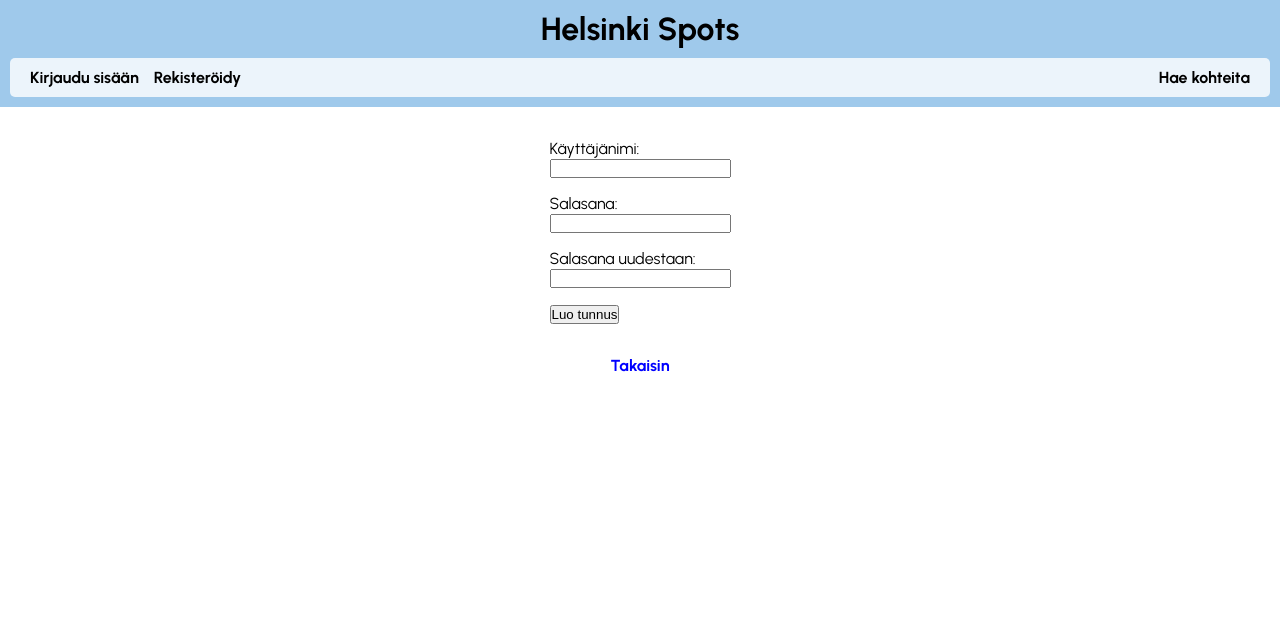
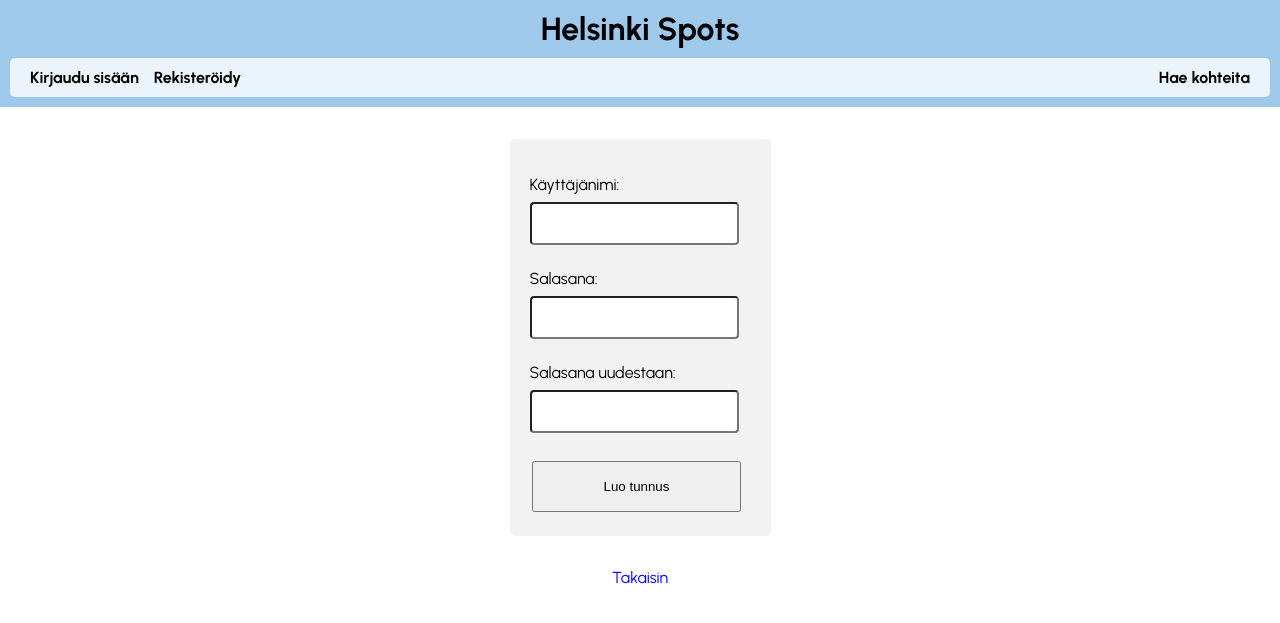
Before and after one commit to vilperi/helsinki-spots, a Flask app: page /register in a window 1280 px wide. Shown: the top 623 px of the page. Run offline with Flask 3, Linux system fonts and the light colour scheme.

Commit message:
style: Improve styling

```diff
--- a/app.py
+++ b/app.py
@@ -286,7 +286,7 @@ def update_spot():
         users.wrong_coords(user_id)
         errors["lat"] = "Pohjoiskoordinaatti on virheellinen"
     if not 360828 < lon < 410820:
-        users.wrong_coords()
+        users.wrong_coords(user_id)
         errors["lon"] = "Itäkoordinaatti on virheellinen"
     if len(name) > 50 or len(description) > 1000:
         abort(403)
--- a/static/main.css
+++ b/static/main.css
@@ -73,7 +73,6 @@ header {
 a {
   text-decoration: none;
   color: blue;
-  font-weight: bold;
 }
 
 a:hover {
@@ -119,8 +118,10 @@ main h1, h2 {
 }
 
 .image-container {
+  display: grid;
+  grid-template-columns: 1fr 1fr;
+  gap: 1em;
   margin: auto;
-  max-width: 50em;
 }
 
 .image-container img {
@@ -159,7 +160,7 @@ li {
   border-width: 1px;
   border-style: solid;
   width: 40em;
-  padding: 3px;
+  padding: 3px 10px;
   word-wrap: break-word;
   overflow-wrap: break-word;
 }
@@ -172,7 +173,7 @@ li {
   border-width: 1px;
   border-style: solid;
   width: 40em;
-  padding: 3px;
+  padding: 3px 10px;
   word-wrap: break-word;
   overflow-wrap: break-word;
 }
@@ -270,3 +271,29 @@ li {
 #new-comment {
   margin-top: 3em;
 }
+
+.username-password {
+  border-radius: 5px;
+  background-color: #f2f2f2;
+  padding: 20px;
+}
+
+.username-password input[type=text], .username-password input[type=password] {
+  width: 95%;
+  padding: 12px 20px;
+  margin: 8px 0;
+  box-sizing: border-box;
+  border-radius: 4px;
+}
+
+.username-password input[type=submit] {
+  padding: 16px 32px;
+  margin: 4px 2px;
+  width: 95%;
+  cursor: pointer;
+}
+
+#spot-container {
+  max-width: 50em;
+  text-align: center;
+}
--- a/templates/layout.html
+++ b/templates/layout.html
@@ -34,7 +34,6 @@
     </div>
   </header>
 
-  <main>
   {% with messages = get_flashed_messages(with_categories=true) %}
     {% if messages %}
       {% for category, message in messages %}
@@ -42,6 +41,8 @@
       {% endfor %}
     {% endif %}
   {% endwith %}
+
+  <main>
     {% block content %}{% endblock %}
     {% block spot_boxes %}{% endblock %}
   </main>
--- a/templates/login.html
+++ b/templates/login.html
@@ -11,6 +11,7 @@
   <a href="/logout">Kirjaudu ulos</a>
 </p>
 {% else %}
+<div class="username-password">
   <form action="/login" method="post">
     <p>
       <label for="username">Käyttäjänimi:</label> <br />
@@ -22,6 +23,7 @@
     </p>
     <input type="submit" value="Kirjaudu" />
   </form>
+</div>
 {% endif %}
 <p>
   <a href="/">Takaisin</a>
--- a/templates/register.html
+++ b/templates/register.html
@@ -3,7 +3,7 @@
 {% block title %}Rekisteröidy{% endblock %}
 
 {% block content %}
-<form action="/create_user" method="post">
+<form action="/create_user" method="post" class="username-password">
   <p>
     <label for="username">Käyttäjänimi: </label> <br />
     <input type="text" id="username" name="username" required/>
```
Also changed, not shown: templates/edit_spot.html (+2 -5 lines), templates/show_spot.html (+5 -4 lines). Lines whose indentation alone changed are shown as unchanged.
